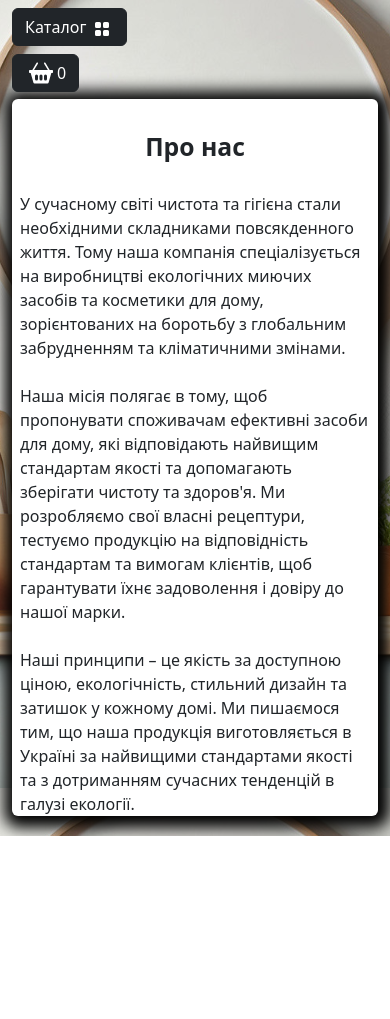
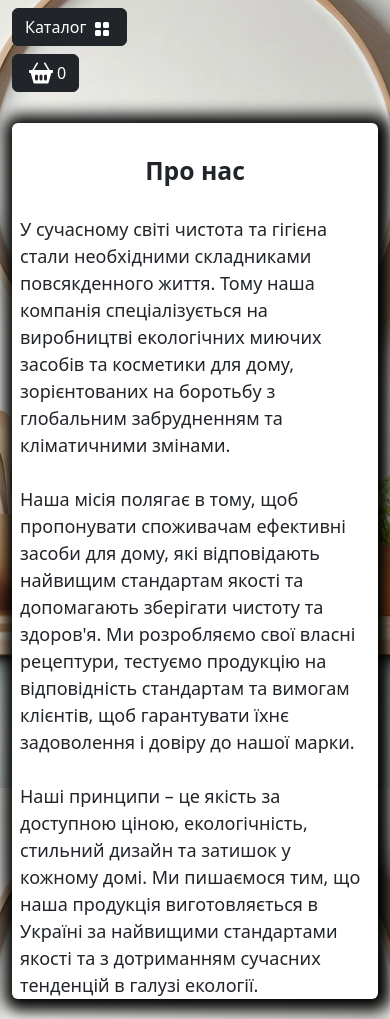
Before and after one commit to Light-UA/ekodim_official, a Django app: page /about/ in a window 390 px wide. Shown: the part 56-1075 px from the top of the page. Before the commit the page ends 892 px from the top, so only its background shows below. Run offline with Django 4.2, Linux system fonts and the light colour scheme; data comes from the database, SQL or seed files in the repository; parts of the project's set-up code (start-up, migrations or seed data) failed here and were passed over; some libraries are stand-ins or nearby versions.

Commit message:
change notifications

```diff
--- a/static/deps/css/my_css.css
+++ b/static/deps/css/my_css.css
@@ -60,6 +60,7 @@
 
 .info-text{
     margin-bottom: 20px !important;
+    font-size: 20px;
 }
 
 .result {
@@ -71,6 +72,13 @@
     margin-top: 30px;
 }
 
+@media (max-width: 700px) {
+    .info-text {
+        font-size: 18px;
+    }
+
+}
+
 @media (max-width: 400px) {
     .no-result {
         font-size: 25px;
--- a/templates/includes/notifications.html
+++ b/templates/includes/notifications.html
@@ -13,3 +13,27 @@
         </div>
     </div>
 {% endif %}
+
+<div class="container mt-4">
+    <div class="row justify-content-center">
+        <div class="col-md-6">
+            {% if messages %}
+                {% for message in messages %}
+                    {% if message.tags == 'success' %}
+                    <div id="notification" class="position-fixed start-50 translate-middle-x z-3 alert alert-success fade show custom-shadow" role="alert">
+                        {{ message }}
+                    </div>
+                    {% endif %}
+                    {% if message.tags == 'warning' %}
+                    <div id="notification" class="position-fixed start-50 translate-middle-x z-3 alert alert-danger fade show custom-shadow" role="alert">
+                        {{ message }}
+                    </div>
+                    {% endif %}
+                {% endfor %}
+            {% else %}
+            <div id="jq-notification" class="position-fixed start-50 translate-middle-x z-3 alert alert-success fade show custom-shadow" style="display: none;" role="alert">
+            </div>
+            {% endif %}
+        </div>
+    </div>
+</div>
--- a/users/models.py
+++ b/users/models.py
@@ -2,8 +2,7 @@
 from django.contrib.auth.models import AbstractUser
 
 
-class User(AbstractUser):
-
+class User( AbstractUser ):
     class Meta:
         db_table = 'user'
         verbose_name = 'Пользователя'
```
